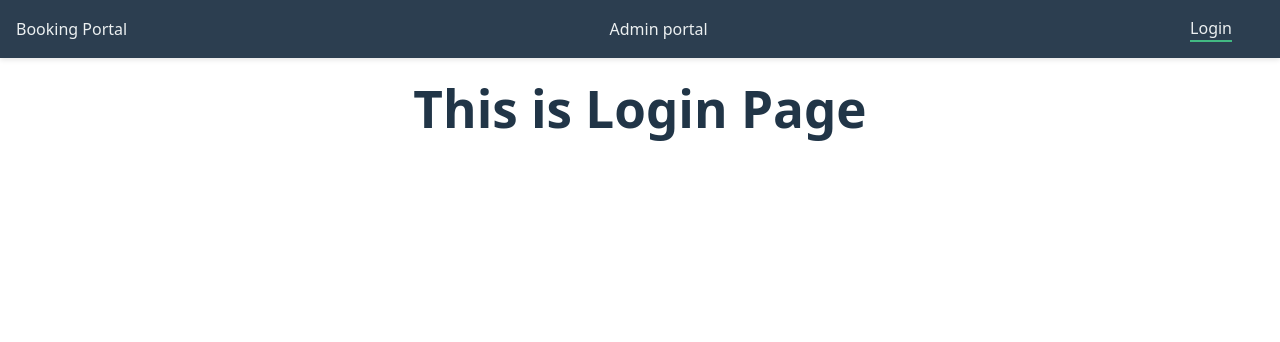
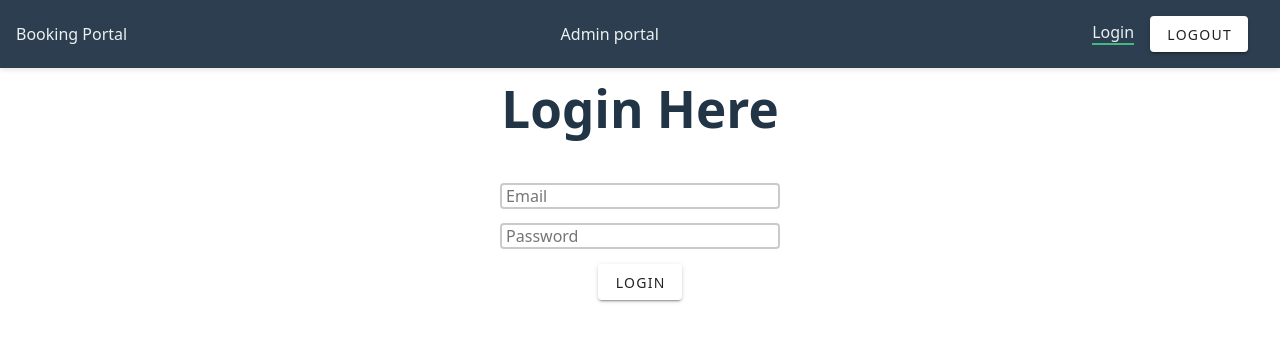
Before and after one commit to ShanGemunu/poya-day-booking-system, a Vue app in the folder frontend/: page /login in a window 1280 px wide. Shown: the top 342 px of the page. Built offline with nearby package versions, Linux system fonts and the light colour scheme.

Commit message:
done - login, logout in frontend

```diff
--- a/frontend/src/App.vue
+++ b/frontend/src/App.vue
@@ -1,6 +1,7 @@
 <script setup>
 import { RouterLink, RouterView } from 'vue-router'
 import { getCurrentInstance } from 'vue'
+import Logout from './components/Logout.vue'
 
 const { proxy } = getCurrentInstance()
 
@@ -11,7 +12,10 @@ const { proxy } = getCurrentInstance()
   <nav class="navbar">
     <RouterLink to="/">Booking Portal</RouterLink>
     <RouterLink to="/admin">Admin portal</RouterLink>
-    <RouterLink to="/login">Login</RouterLink>
+    <div>
+      <RouterLink to="/login">Login</RouterLink>
+      <Logout/>
+    </div>
   </nav>
 
   <div class="view">
--- a/frontend/src/Views/AdminPortal.vue
+++ b/frontend/src/Views/AdminPortal.vue
@@ -5,7 +5,10 @@ import PendingBookingTable from '../components/PendingBookingTable.vue'
 
 <template>
   <h1>Admin Protal</h1>
-  <h3 class="sub-title">Review and approve pending bookings</h3>
-  <PendingBookingTable class="table"/>
+  <div>
+    <h3 class="sub-title">Review and approve pending bookings</h3>
+  </div>
+
+  <PendingBookingTable class="table" />
 
 </template>
--- a/frontend/src/Views/Login.vue
+++ b/frontend/src/Views/Login.vue
@@ -1,6 +1,55 @@
 <script setup>
+import { reactive, getCurrentInstance } from 'vue'
+
+const { proxy } = getCurrentInstance()
+
+const credentials = reactive({
+  email: '',
+  password: '',
+})
+
+function login() {
+
+  proxy.$http.post(`login`, {
+    ...credentials
+  })
+    .then(response => {
+      localStorage.setItem(
+        "access_token",
+        response.data["access-token"]
+      );
+      window.location.replace(window.location.origin);
+
+      alert("You are logged in");
+    })
+    .catch(error => {
+      if (error.response.status === 422) {
+        let errors = "";
+        Object.values(error.response.data.errors).forEach(value => {
+          errors += value[0] + " "
+        })
+
+        alert(errors)
+      }
+      if (error.response.status === 401) {
+
+        alert("Password wrong!")
+      }
+      if (error.response.status === 403) {
+
+        alert("You already logged in!")
+      }
+    })
+}
+
 </script>
 
 <template>
-  <h1>This is Login Page</h1>
+  <h1>Login Here</h1>
+
+  <form class="view">
+    <input v-model="credentials.email" placeholder="Email" type="email" /><br>
+    <input v-model="credentials.password" placeholder="Password" type="password" /><br>
+    <v-btn @click="login()">Login</v-btn>
+  </form>
 </template>
--- /dev/null
+++ b/frontend/src/components/Logout.vue
@@ -0,0 +1,26 @@
+<script setup>
+import { getCurrentInstance } from 'vue'
+
+const { proxy } = getCurrentInstance()
+
+function logout() {
+    proxy.$http.post(`logout`)
+        .then(response => {
+            localStorage.removeItem("access_token");
+            window.location.replace(window.location.origin + "/login");
+
+            alert("You are logged out");
+        })
+        .catch(error => {
+            if (error.response.status === 401) {
+
+                alert("You are not logged in to LOG OUT!")
+            }
+        })
+}
+
+</script>
+
+<template>
+    <v-btn @click="logout()">Logout</v-btn>
+</template>
```
